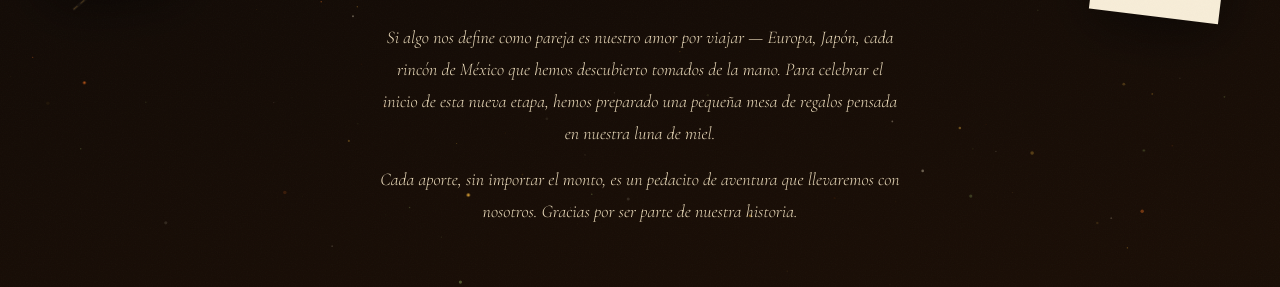
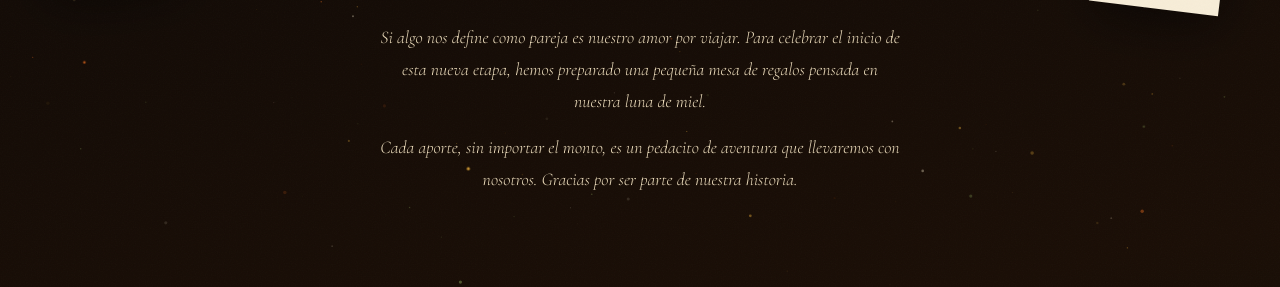
Before and after one commit to mao288/wedding-invitation, a plain HTML site: page boda_domi_y_luis/regalos.html in a window 1280 px wide. Shown: the part 302-589 px from the top of the page. Drawn offline with nearby package versions, Linux system fonts and the light colour scheme.

Commit message:
Remove redundant phrase in regalos.html

```diff
--- a/boda_domi_y_luis/regalos.html
+++ b/boda_domi_y_luis/regalos.html
@@ -343,7 +343,7 @@ footer{padding:48px 24px 36px;text-align:center;position:relative;z-index:5;
     <h1 class="title rv d1">Nuestra <em>luna</em> de miel</h1>
     <div class="gd rv d2"><div class="gl"></div><div class="gdd"></div><div class="gdm"></div><div class="gdd"></div><div class="gl r"></div></div>
     <p class="sub rv d2">La aventura que sigue</p>
-    <p class="body-txt rv d3">Si algo nos define como pareja es nuestro amor por viajar — Europa, Japón, cada rincón de México que hemos descubierto tomados de la mano. Para celebrar el inicio de esta nueva etapa, hemos preparado una pequeña mesa de regalos pensada en nuestra luna de miel.</p>
+    <p class="body-txt rv d3">Si algo nos define como pareja es nuestro amor por viajar. Para celebrar el inicio de esta nueva etapa, hemos preparado una pequeña mesa de regalos pensada en nuestra luna de miel.</p>
     <p class="body-txt rv d4">Cada aporte, sin importar el monto, es un pedacito de aventura que llevaremos con nosotros. <em>Gracias por ser parte de nuestra historia.</em></p>
   </div>
 
```
